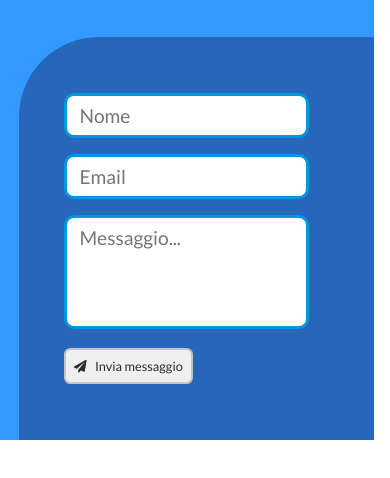
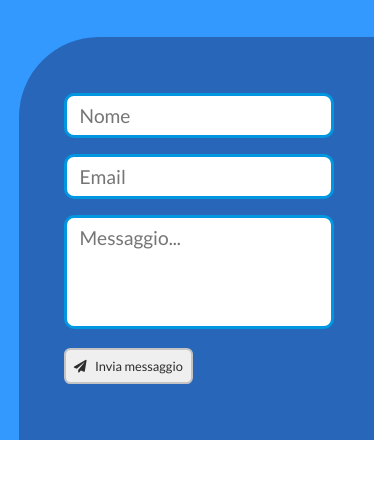
Before and after one commit to gl-guccione/gl-guccione.dev, a plain HTML site: page index.html in a window 390 px wide. Shown: the part 3974-4452 px from the top of the page. Drawn offline with Linux system fonts and the light colour scheme.

Commit message:
fix width

```diff
--- a/sass/partials/_contact.scss
+++ b/sass/partials/_contact.scss
@@ -64,7 +64,7 @@
     padding: 3rem 1rem;
 
     @media screen and (max-width: 850px) {
-      width: 78%;
+      width: 85%;
     }
 
     > div {
```
Also changed, not shown: css/app.min.css.
